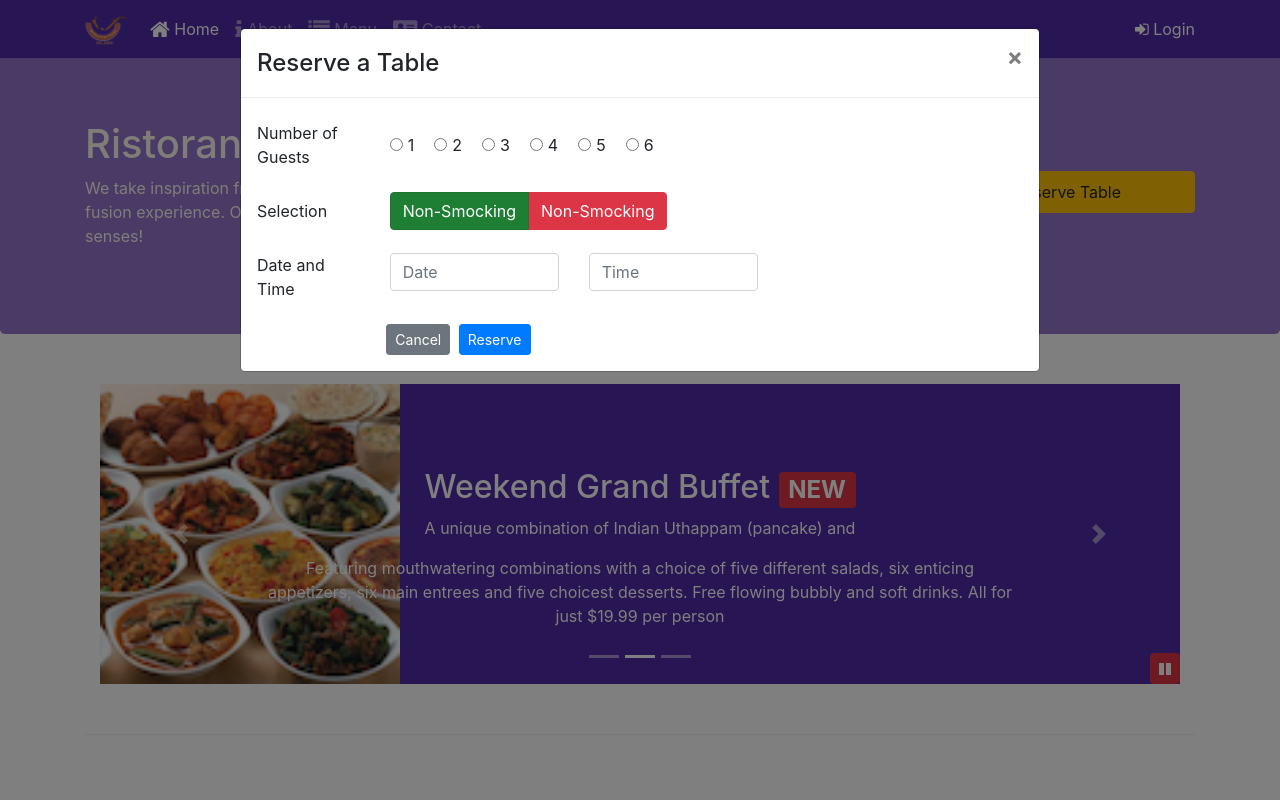
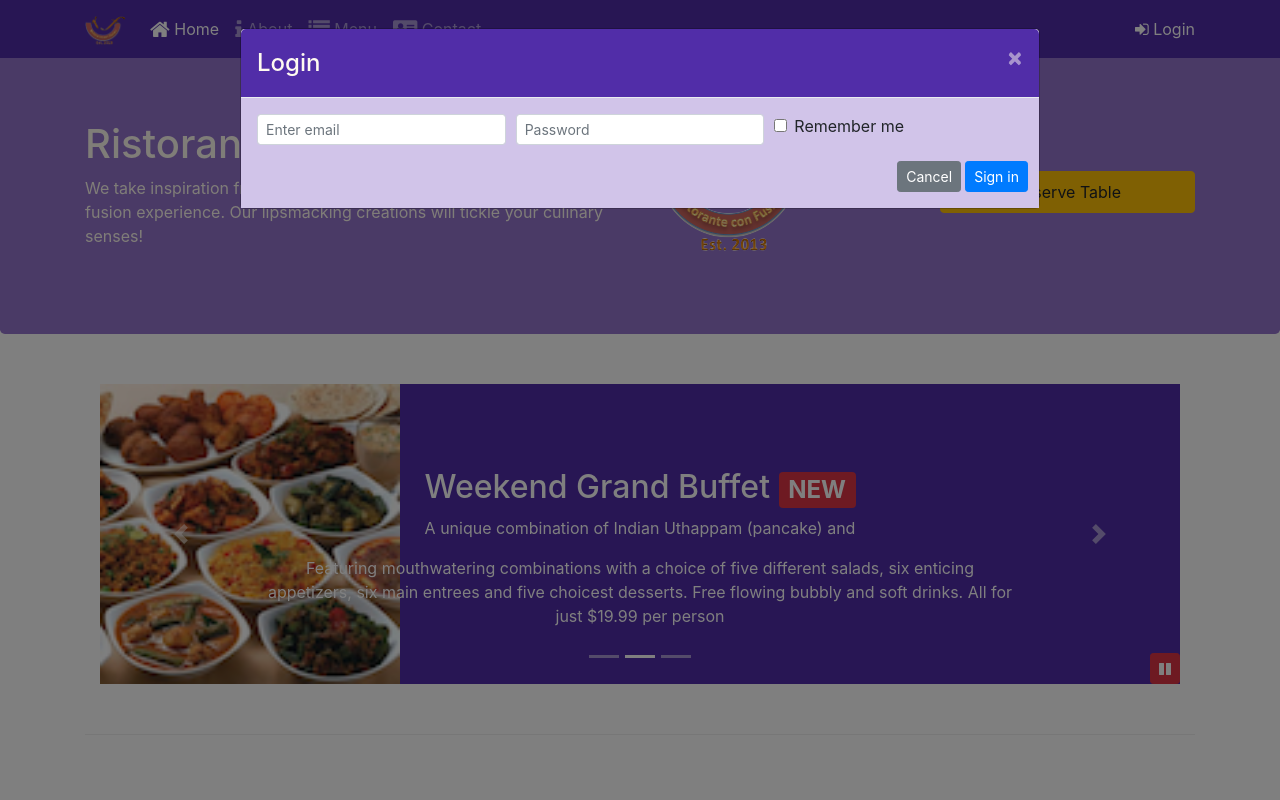
Before and after one commit to dtiwarii/Bootstrap, a website: page index.html in a window 1280 px wide. Both pictures are taken after a click on the link "Login". Shown: the top 800 px of the page. Drawn offline with nearby package versions, Linux system fonts and the light colour scheme.

Commit message:
NPM Scripts Part1

```diff
--- a/css/styles.scss
+++ b/css/styles.scss
@@ -13,6 +13,7 @@ $carousel-item-height: 300px;
 	padding: $pad-up-dn $pad-left-right;
 }
 //  variables and Mixin class
+
 .row-header{
     @include zero-margin(0px,0px);
 }
@@ -34,6 +35,9 @@ $carousel-item-height: 300px;
     color:floralwhite;
 }
 
+.modal-body{
+    background-color: $background-pale;
+}
 address{
     font-size:80%;
     margin:0px;
@@ -56,6 +60,14 @@ body{
     padding: 10px;
 }
 //Nesting Selectors
+.modal-header{
+    background-color: $background-dark;
+    color: floralwhite;
+    .close{
+        color: floralwhite
+        ;
+    }
+}
 .carousel {
     background:$background-dark;
 
--- a/index.html
+++ b/index.html
@@ -34,13 +34,52 @@
                                 class="fa fa-address-card fa-lg"></span> Contact</a></li>
                 </ul>
                 <span class="navbar-text">
-                    <a data-toggle="modal" data-target="#loginModal">
+                    <a id="login">
                         <span class="fa fa-sign-in"></span> Login</a>
                 </span>
             </div>
         </div>
     </nav>
     <div id="loginModal" class="modal fade" role="dialog">
+        <div class="modal-dialog modal-lg" role="content">
+            <!-- Modal content-->
+            <div class="modal-content">
+                <div class="modal-header">
+                    <h4 class="modal-title">Login </h4>
+                    <button type="button" class="close" data-dismiss="modal">&times;</button>
+                </div>
+                <div class="modal-body">
+                    <form>
+                        <div class="form-row">
+                            <div class="form-group col-sm-4">
+                                <label class="sr-only" for="exampleInputEmail3">Email address</label>
+                                <input type="email" class="form-control form-control-sm mr-1" id="exampleInputEmail3"
+                                    placeholder="Enter email">
+                            </div>
+                            <div class="form-group col-sm-4">
+                                <label class="sr-only" for="exampleInputPassword3">Password</label>
+                                <input type="password" class="form-control form-control-sm mr-1"
+                                    id="exampleInputPassword3" placeholder="Password">
+                            </div>
+                            <div class="col-sm-auto">
+                                <div class="form-check">
+                                    <input class="form-check-input" type="checkbox">
+                                    <label class="form-check-label"> Remember me
+                                    </label>
+                                </div>
+                            </div>
+                        </div>
+                        <div class="form-row">
+                            <button type="button" class="btn btn-secondary btn-sm ml-auto"
+                                data-dismiss="modal">Cancel</button>
+                            <button type="submit" class="btn btn-primary btn-sm ml-1">Sign in</button>
+                        </div>
+                    </form>
+                </div>
+            </div>
+        </div>
+    </div>
+    <div id="reserveModal" class="modal fade" role="dialog">
         <div class="modal-dialog modal-lg" role="content">
             <!-- Modal content-->
             <div class="modal-content">
@@ -91,8 +130,8 @@
                                 <div class="btn-group" role="group" aria-label="Basic example">
                                     <button type="button" class="btn btn-success active">Non-Smocking</button>
                                     <button type="button" class="btn btn-danger">Non-Smocking</button>
+                                </div>
                             </div>
-                        </div>
                         </div>
                         <div class="form-group row">
                             <label for="time" class="col-12 col-md-2 col-form-label">Date and Time</label>
@@ -128,8 +167,8 @@
                     <img class="img-fluid" src="./img/logo.png" alt="Logo">
                 </div>
                 <div class="col-12 col-sm-3 align-self-center">
-                    <a data-toggle="modal" data-target="#loginModal" role="button"
-                        class="btn btn-block nav-link btn-warning" href="#loginModal">Reserve Table</a>
+                    <a role="button" id="reservebutton" class="btn btn-block nav-link btn-warning"
+                        href="#loginModal">Reserve Table</a>
                 </div>
             </div>
         </div>
@@ -363,21 +402,7 @@
 <script src="node_modules/jquery/dist/jquery.slim.min.js"></script>
 <script src="node_modules/popper.js/dist/umd/popper.min.js"></script>
 <script src="node_modules/bootstrap/dist/js/bootstrap.min.js"></script>
-<script>
-    $(document).ready(function(){
-        $("#carouselButton").click(function(){
-                if ($("#carouselButton").children("span").hasClass('fa-pause')) {
-                    $("#mycarousel").carousel('pause');
-                    $("#carouselButton").children("span").removeClass('fa-pause');
-                    $("#carouselButton").children("span").addClass('fa-play');
-                }
-                else if ($("#carouselButton").children("span").hasClass('fa-play')){
-                    $("#mycarousel").carousel('cycle');
-                    $("#carouselButton").children("span").removeClass('fa-play');
-                    $("#carouselButton").children("span").addClass('fa-pause');
-                }
-            });
-    });
+<script src="js/scripts.js">
 </script>
 
 </body>
--- /dev/null
+++ b/js/scripts.js
@@ -0,0 +1,21 @@
+$(document).ready(function(){
+
+    $("#reservebutton").click(function(){
+            if ($("#carouselButton").children("span").hasClass('fa-pause')) {
+                $("#mycarousel").carousel('pause');
+                $("#carouselButton").children("span").removeClass('fa-pause');
+                $("#carouselButton").children("span").addClass('fa-play');
+            }
+            else if ($("#carouselButton").children("span").hasClass('fa-play')){
+                $("#mycarousel").carousel('cycle');
+                $("#carouselButton").children("span").removeClass('fa-play');
+                $("#carouselButton").children("span").addClass('fa-pause');
+            }
+        });
+        $("#reservebutton").click(function(){
+            $("#reserveModal").modal('toggle');
+            });
+            $("#login").click(function(){
+            $("#loginModal").modal('toggle');
+            });
+});
```
Also changed, not shown: package.json (+7 -3 lines), css/styles.css, 1 other file.
